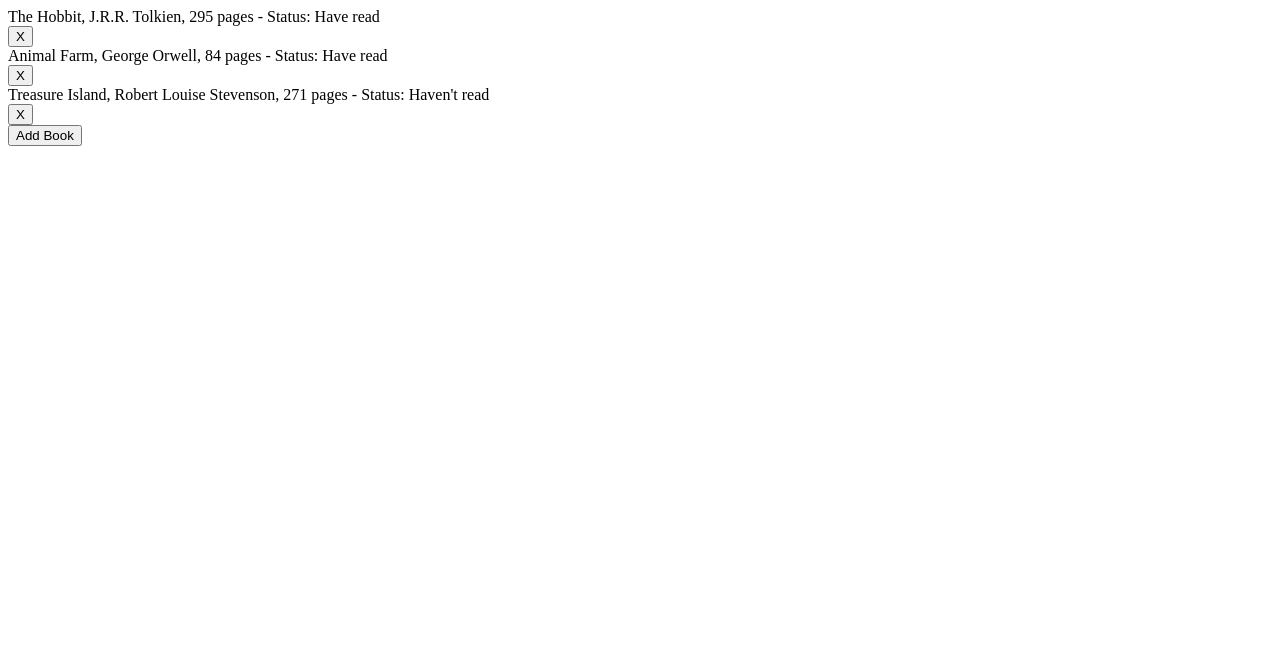
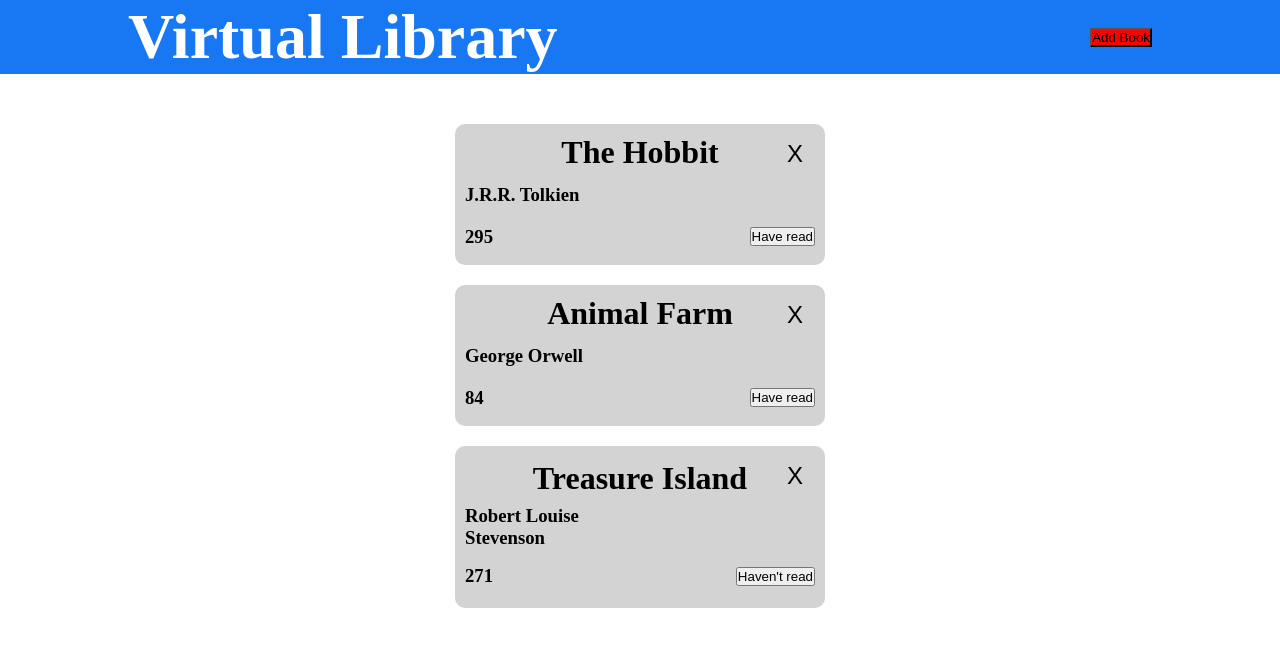
Before and after one commit to DiscipleZero7/TOP-Library, a plain HTML site: page index.html in a window 1280 px wide. Drawn offline with Linux system fonts and the light colour scheme.

Commit message:
All basic functions implemented

```diff
--- a/index.html
+++ b/index.html
@@ -7,6 +7,10 @@
     <link rel="stylesheet" href="styles.css">
 </head>
 <body>
+    <header class="header-container">
+        <h1>Virtual Library</h1>
+        <button type="button" class="add-book-btn">Add Book</button>
+    </header>
     <div class="libraryContainer">
         <!-- Book objects go here -->
     </div>
@@ -34,8 +38,6 @@
         </form>
     </dialog>
 
-    <button type="button" class="add-book-btn">Add Book</button>
-
     <script src="main.js"></script>
 </body>
 </html>
--- a/main.js
+++ b/main.js
@@ -27,11 +27,47 @@ function addBookToLibrary(title, author, pages, read) {
     //add new book to library
 
     const bookCardContainer = document.createElement("div");
+    bookCardContainer.classList.add("book-card-container");
+
     const bookCard = document.createElement("div");
+
+    // each section of the card
     const bookDeleteBtn = document.createElement("button");
+    bookDeleteBtn.classList.add("book-delete-btn")
+    bookDeleteBtn.textContent = "X";
+    bookCardContainer.appendChild(bookDeleteBtn);
 
-    bookCard.textContent = `${book.title}, ${book.author}, ${book.pages} pages - Status: ${book.read}`;
-    bookDeleteBtn.textContent = "X";
+    const bookTitle = document.createElement("h2");
+    bookTitle.classList.add("book-title")
+    bookTitle.textContent = book.title;
+    bookCardContainer.appendChild(bookTitle);
+
+    const bookAuthor = document.createElement("h3");
+    bookAuthor.classList.add("book-author")
+    bookAuthor.textContent = book.author;
+    bookCardContainer.appendChild(bookAuthor);
+
+    const bookPages = document.createElement("h3");
+    bookPages.classList.add("book-pages")
+    bookPages.textContent = book.pages;
+    bookCardContainer.appendChild(bookPages);
+
+    const bookStatus = document.createElement("button");
+    bookStatus.classList.add("book-status");
+    bookStatus.textContent = book.read;
+
+    // Read status toggle
+    bookStatus.addEventListener("click", () => {
+        if (bookStatus.textContent === "Have read") {
+            bookStatus.textContent = "Haven't read";
+            book.read = "Haven't read";
+        } else {
+            bookStatus.textContent = "Have read";
+            book.read = "Have read";
+        }
+    })
+
+    bookCardContainer.appendChild(bookStatus);
 
     bookDeleteBtn.addEventListener("click", () => {
         console.log(book.title);
@@ -44,8 +80,6 @@ function addBookToLibrary(title, author, pages, read) {
     })
 
     libraryContainer.appendChild(bookCardContainer);
-    bookCardContainer.appendChild(bookCard);
-    bookCardContainer.appendChild(bookDeleteBtn);
 }
 
 
--- a/styles.css
+++ b/styles.css
@@ -0,0 +1,89 @@
+* {
+    margin: 0;
+    padding: 0;
+}
+
+.header-container {
+    font-size: 2rem;
+    color: white;
+    background-color: rgb(24, 119, 242);
+    padding: 0 10vw;
+    margin-bottom: 5vh;
+
+    display: flex;
+    justify-content: space-between;
+    align-items: center;
+}
+
+.add-book-btn {
+    justify-self: end;
+    background-color: red;
+}
+
+.libraryContainer {
+    display: flex;
+    flex-direction: column;
+    align-items: center;
+}
+
+.book-card-container {
+    width: 350px;
+    border-radius: 10px;
+    position: relative;
+
+    display: grid;
+    grid-template: 1fr 1fr 1fr / 1fr 1fr;
+    grid-template-areas:
+    "title title"
+    "author delete"
+    "pages status";
+    background-color: lightgray;
+    padding: 10px;
+    margin: 10px;
+    gap: 5px;
+}
+
+.book-title {
+    font-size: 2rem;
+    grid-area: title;
+    place-self: center;
+}
+
+.book-author {
+    grid-area: author;
+    align-self: center;
+}
+
+.book-pages {
+    grid-area: pages;
+    align-self: center;
+}
+
+.book-status {
+    grid-area: status;
+    align-self: center;
+    justify-self: end;
+}
+
+.book-delete-btn {
+    position: absolute;
+    top: 10px;
+    right: 10px;
+
+    background-color: lightgray;
+    width: 40px;
+    height: 40px;
+    border-radius: 50%;
+    border: none;
+    font-size: 1.5rem;
+    place-self: center;
+}
+
+.book-delete-btn:hover {
+    background-color: red;
+    color: white;
+}
+
+.modal-form {
+    margin: auto;
+}
```
